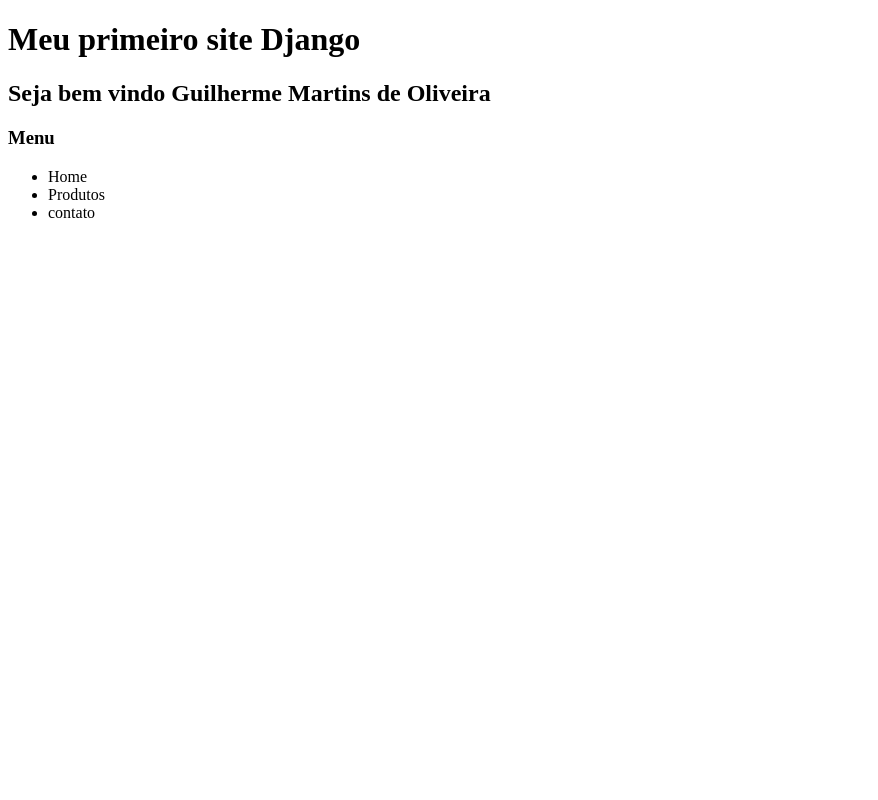
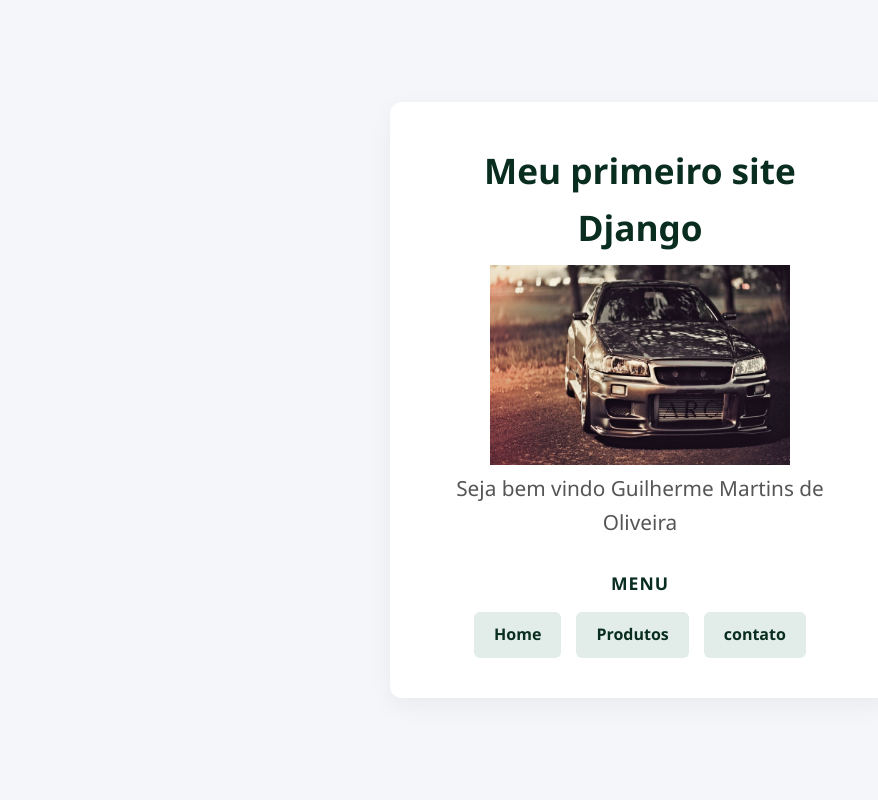
Before and after one commit to GuilhermeMartinsdeoliveira/MeuSite2, a Django app: page / in a window 1280 px wide. Shown: the whole page, without its empty margins (0-878 px from the left). Run offline with Django 5.2, Linux system fonts and the light colour scheme.

Commit message:
subindo alterações da aula 20/06

```diff
--- /dev/null
+++ b/MeuApp/static/css/estilos.css
@@ -0,0 +1,83 @@
+/* Configurações Globais / Reset básico */
+* {
+    margin: 0;
+    padding: 0;
+    box-sizing: border-box;
+}
+
+body {
+    font-family: 'Segoe UI', Tahoma, Geneva, Verdana, sans-serif;
+    background-color: #f4f6f9;
+    color: #333;
+    line-height: 1.6;
+    display: flex;
+    flex-direction: column;
+    align-items: center;
+    justify-content: center;
+    min-height: 100vh;
+    padding: 20px;
+}
+
+/* Container Principal (Card) */
+.container {
+    background-color: #ffffff;
+    padding: 40px;
+    border-radius: 12px;
+    box-shadow: 0 8px 24px rgba(0, 0, 0, 0.05);
+    text-align: center;
+    max-width: 500px;
+    width: 100%;
+}
+
+/* Títulos */
+h1 {
+    color: #092e20;
+    /* Verde característico do Django */
+    font-size: 2.2rem;
+    margin-bottom: 10px;
+    font-weight: 700;
+}
+
+h2 {
+    color: #555;
+    font-size: 1.3rem;
+    font-weight: 400;
+    margin-bottom: 30px;
+}
+
+h3 {
+    color: #092e20;
+    font-size: 1.1rem;
+    text-transform: uppercase;
+    letter-spacing: 1px;
+    margin-bottom: 15px;
+    position: relative;
+}
+
+/* Menu / Lista */
+ul {
+    list-style: none;
+    display: flex;
+    justify-content: center;
+    gap: 15px;
+}
+
+li a {
+    display: inline-block;
+    text-decoration: none;
+    color: #092e20;
+    background-color: #e2ece9;
+    padding: 10px 20px;
+    border-radius: 6px;
+    font-weight: 600;
+    transition: all 0.3s ease;
+    cursor: pointer;
+}
+
+/* Efeito Hover (passar o mouse) nos botões */
+li a:hover {
+    background-color: #092e20;
+    color: #ffffff;
+    transform: translateY(-2px);
+    box-shadow: 0 4px 12px rgba(9, 46, 32, 0.2);
+}
--- /dev/null
+++ b/MeuApp/static/js/script.js
@@ -0,0 +1,9 @@
+// 1. Seleciona o elemento diretamente pela tag 'h1'
+const titulo = document.querySelector('h1');
+
+// 2. Adiciona o Event Listener para o evento de clique duplo ('dblclick')
+titulo.addEventListener('dblclick', function () {
+    // 3. Altera a cor de fundo do body para azul
+    document.body.style.backgroundColor = 'royalblue';
+    alert('O título foi clicado duas vezes! A cor de fundo mudou para azul.');
+});
--- a/MeuApp/templates/contato.html
+++ b/MeuApp/templates/contato.html
@@ -1,13 +1,16 @@
+{% load static %}
 <!DOCTYPE html>
 <html lang="pt-BR">
 <head>
     <meta charset="UTF-8">
     <meta name="viewport" content="width=device-width, initial-scale=1.0">
     <title>Contato</title>
+    <link rel="stylesheet" href="{% static 'css/estilos.css' %}"/>
 </head>
 <body>
     <h1>Entre em Contato</h1>
     <p>Preencha o formulário abaixo para nos enviar uma mensagem.</p>
+    <script src="{% static 'js/script.js' %}"></script>
 
 </body>
 </html>
--- a/MeuApp/templates/home.html
+++ b/MeuApp/templates/home.html
@@ -1,17 +1,26 @@
+{% load static %}
 <!DOCTYPE html>
 <html lang="pt-BR">
 <head>
     <meta charset="UTF-8">
     <meta name="viewport" content="width=device-width, initial-scale=1.0">
     <title>Home</title>
+    <link rel="stylesheet" href="{% static 'css/estilos.css' %}"/>
+
 </head>
 <body>
-    <h1>Meu primeiro site Django</h1>
-<h2>Seja bem vindo {{ nome }} {{ sobrenome }}</h2>
-    <h3>Menu</h3>
-    <ul>
-        <li><a>Home</a></li>
-        <li><a >Produtos</a></li>
-        <li><a >contato</a></li>
+    <div class="container">
+        <h1>Meu primeiro site Django</h1>
+        <img src="{% static 'img/carro.jpg' %}" width="300" height="200"/>
+        <h2>Seja bem vindo {{ nome }} {{ sobrenome }}</h2>
+        <h3>Menu</h3>
+        <ul>
+            <li><a>Home</a></li>
+            <li><a href="/produto/">Produtos</a></li>
+            <li><a href="/contato/">contato</a></li>
+        </ul>
+    </div>
+
+    <script src="{% static 'js/script.js' %}"></script>
 </body>
 </html>
--- a/MeuApp/templates/produtos.html
+++ b/MeuApp/templates/produtos.html
@@ -1,11 +1,14 @@
+{% load static %}
 <!DOCTYPE html>
 <html lang="pt-BR">
 <head>
     <meta charset="UTF-8">
     <meta name="viewport" content="width=device-width, initial-scale=1.0">
     <title>Produtos</title>
+    <link rel="stylesheet" href="{% static 'css/estilos.css' %}"/>
 </head>
 <body>
+    <div class="container">
         <h1>Produtos</h1>
         <p>Bem-vindo à página de produtos.</p>
         <ul>
@@ -13,5 +16,8 @@
                 <li>{{ produto }}</li>
             {% endfor %}
         </ul>
+    </div>
+    <script src="{% static 'js/script.js' %}"></script>
+
 </body>
 </html>
```
Also changed, not shown: MeuApp/static/img/carro.jpg (added). Lines whose indentation alone changed are shown as unchanged.
